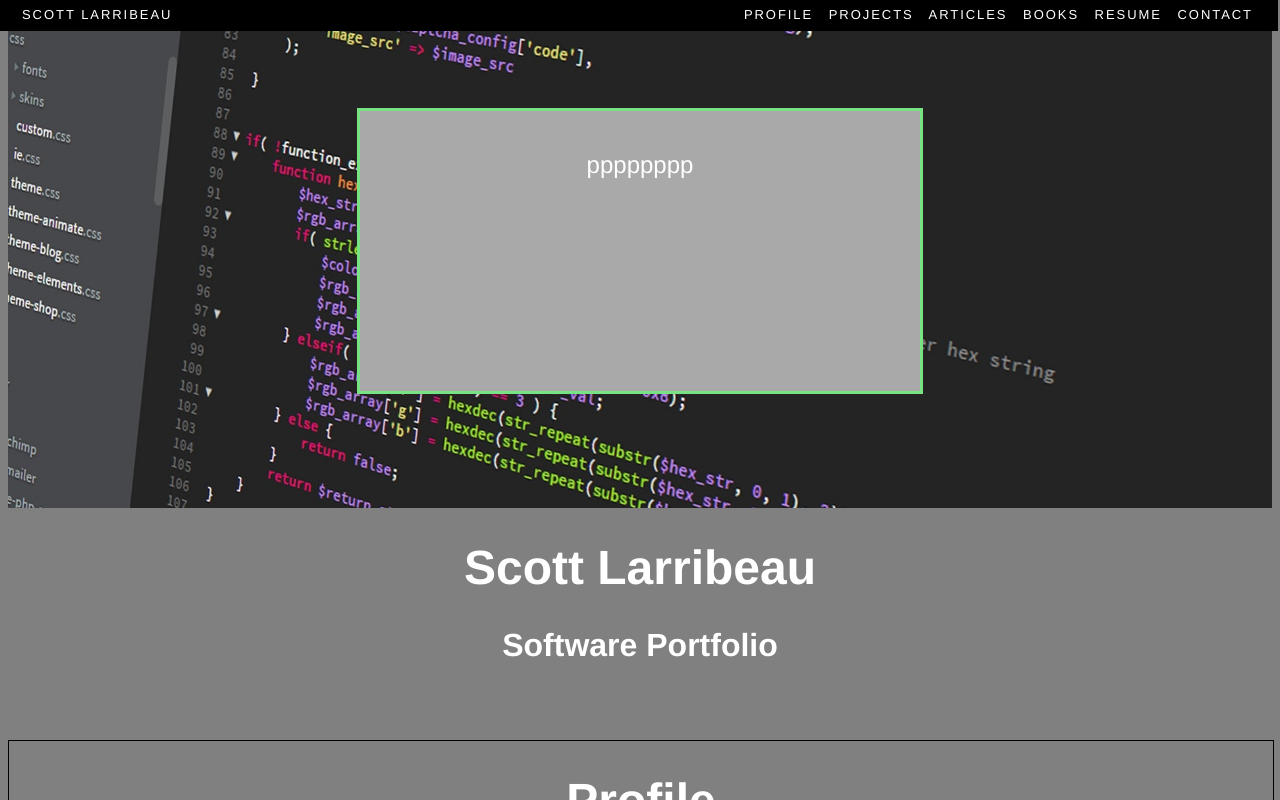
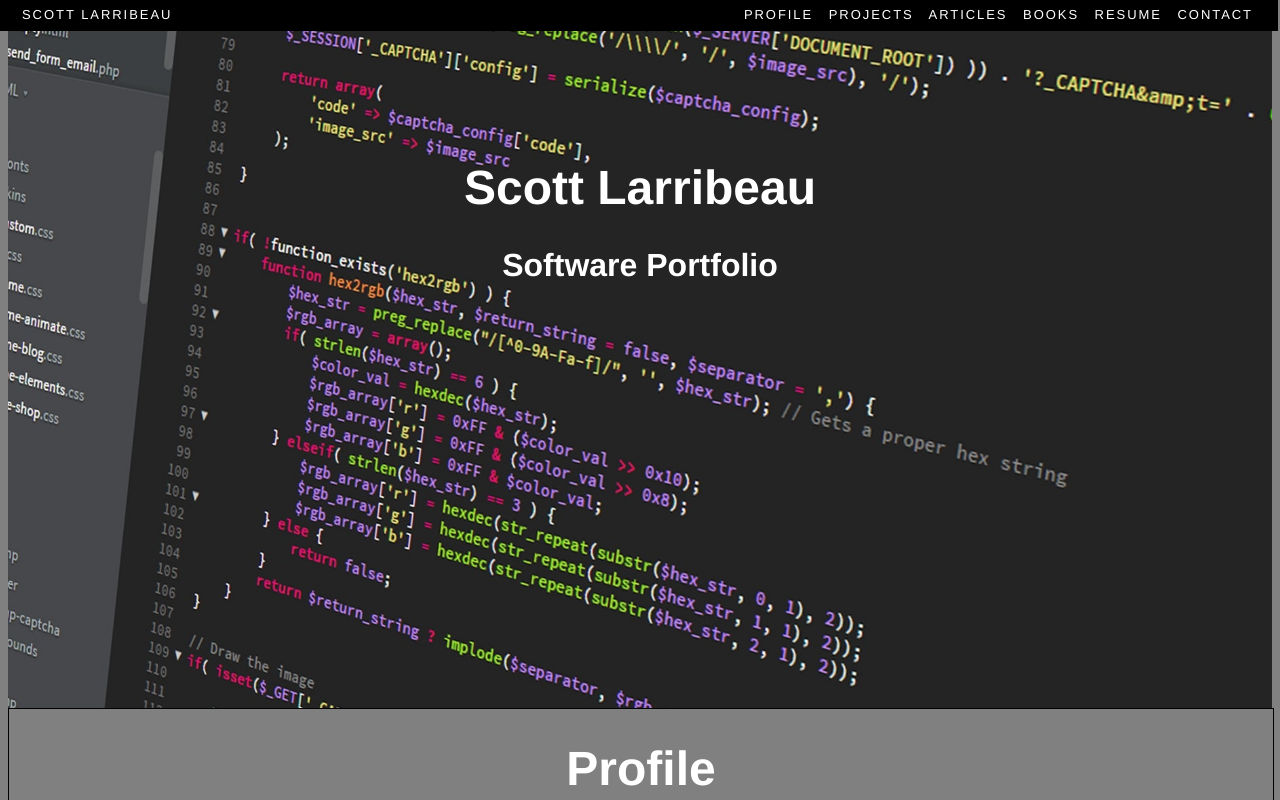
Before and after one commit to slarribeau/home_page, a plain HTML site: page index.html in a window 1280 px wide. Shown: the top 800 px of the page. Drawn offline with Linux system fonts and the light colour scheme.

Commit message:
getting better

```diff
--- a/index.html
+++ b/index.html
@@ -11,9 +11,7 @@
      box-sizing: border-box;
      /* font-size: 13px; */
    }
-  div {
-    display:block;
-  }
+
    h1 {
       font-size: 48px;
    }
@@ -34,7 +32,7 @@
      background-image: url("abstract-business-code-270348.jpg");
 
      /* Set a specific height */
-     min-height: 500px;
+     min-height: 700px;
 
     /* Create the parallax scrolling effect */
     background-attachment: fixed;
@@ -163,17 +161,17 @@
   }
 
   .child {
-  display:table;
+  /* display:table; */
   position: relative;
   top: 100px;
-  width: 200px;
+  width: 40%;
   height: 200px;
-  background-color: darkgrey;
-  border: solid 3px #78e382;
+  /* background-color: darkgrey; */
+  /*border: solid 3px #78e382; */
   font-size: 24px;
   text-align: center;
-  z-index:100;
-  padding: 40px 180px;
+  z-index:0;
+  padding: 20px 40px;
   margin-left: auto;
   margin-right:auto;
 }
@@ -197,11 +195,10 @@
     </span>
 
     <div class="parallax">
-        <div class="child">pppppppp</div>
-    </div>
-    <div id="intro">
-        <h1>Scott Larribeau</h1>
-        <h2>Software Portfolio</h2>
+        <div class="child">
+          <h1>Scott Larribeau</h1>
+          <h2>Software Portfolio</h2>
+        </div>
     </div>
     <div id="profile" class="box">
         <h1>Profile</h1>
```
